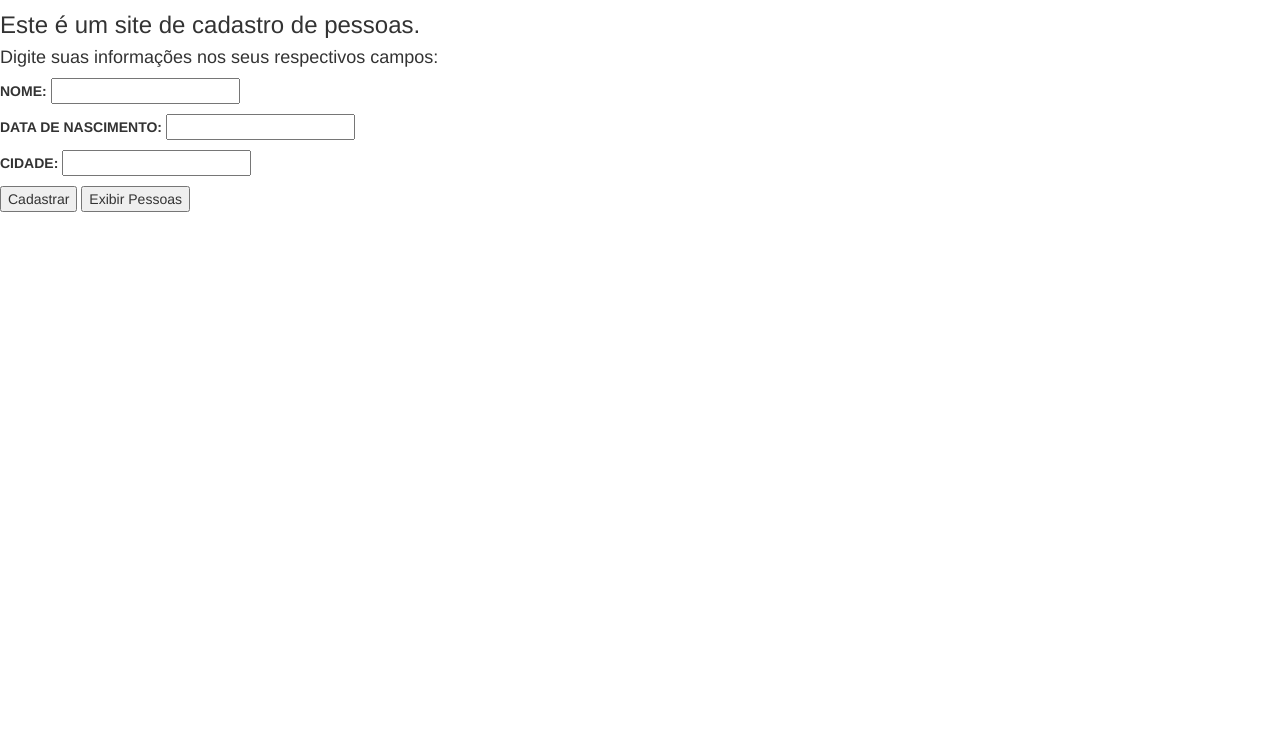
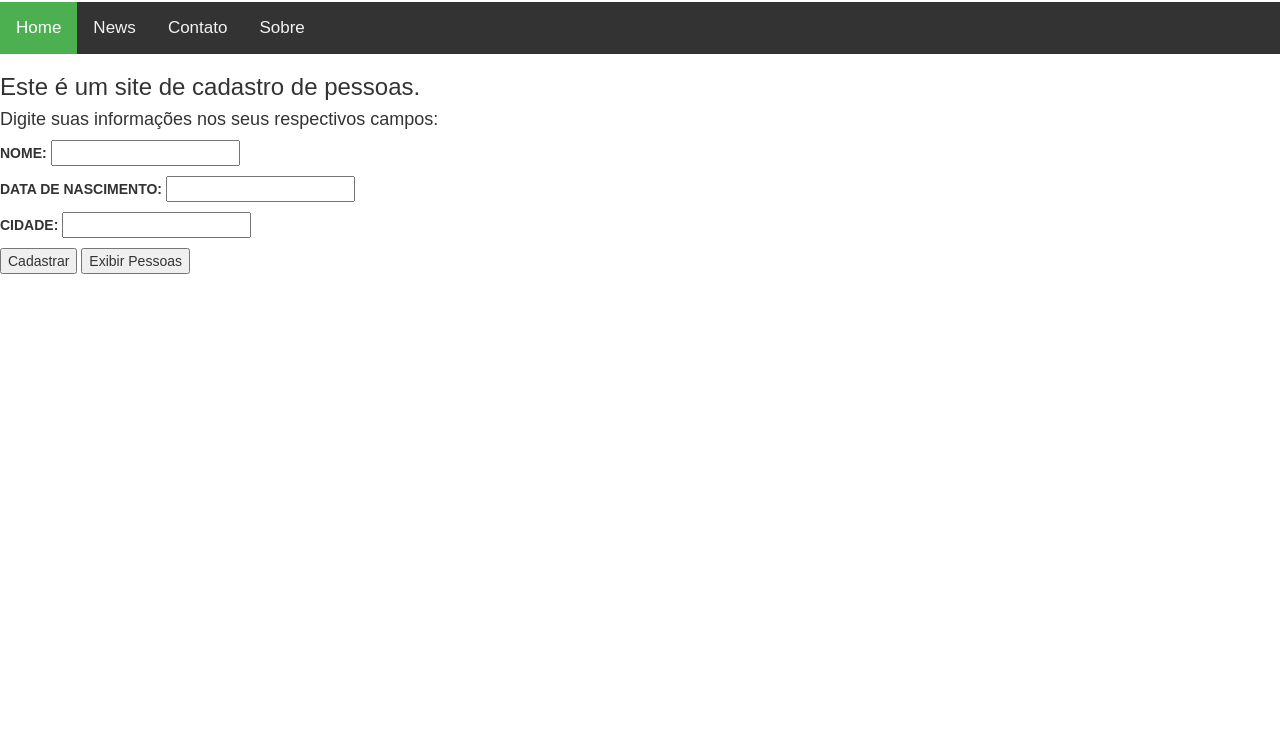
Before and after one commit to bryanmb95/Cadastro, a plain HTML site: page index.html in a window 1280 px wide. Shown: the part 68-800 px from the top of the page. Drawn offline with nearby package versions, Linux system fonts and the light colour scheme.

Commit message:
Changed to gitflow

```diff
--- a/index.html
+++ b/index.html
@@ -15,10 +15,46 @@
 
     <h1 align="center">Cadastro de Pessoas</h1>
 
+    <style>
+        body {
+            margin: 0;
+            font-family: Arial, Helvetica, sans-serif;
+        }
 
+        .topnav {
+            overflow: hidden;
+            background-color: #333;
+        }
+
+        .topnav a {
+            float: left;
+            color: #f2f2f2;
+            text-align: center;
+            padding: 14px 16px;
+            text-decoration: none;
+            font-size: 17px;
+        }
+
+        .topnav a:hover {
+            background-color: #ddd;
+            color: black;
+        }
+
+        .topnav a.active {
+            background-color: #4CAF50;
+            color: white;
+        }
+    </style>
 </head>
 
 <body>
+
+    <div class="topnav">
+        <a class="active" href="#home">Home</a>
+        <a href="#news">News</a>
+        <a href="#contact">Contato</a>
+        <a href="#about">Sobre</a>
+    </div>
 
     <h3>Este é um site de cadastro de pessoas.</h3>
 
```
